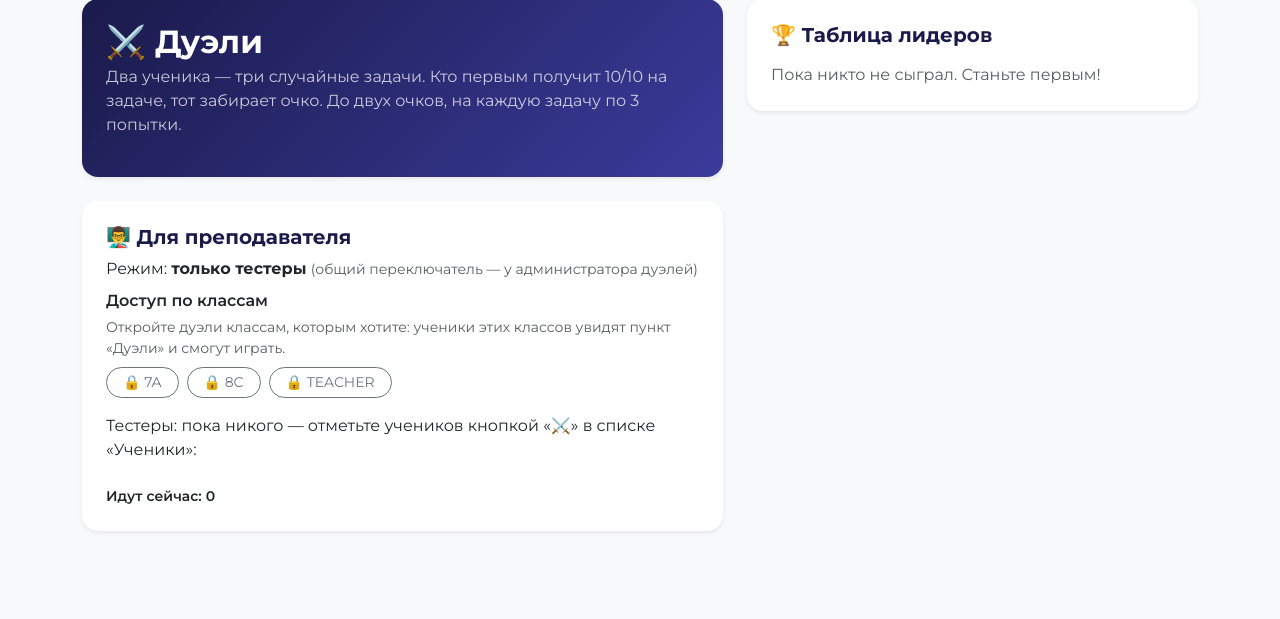
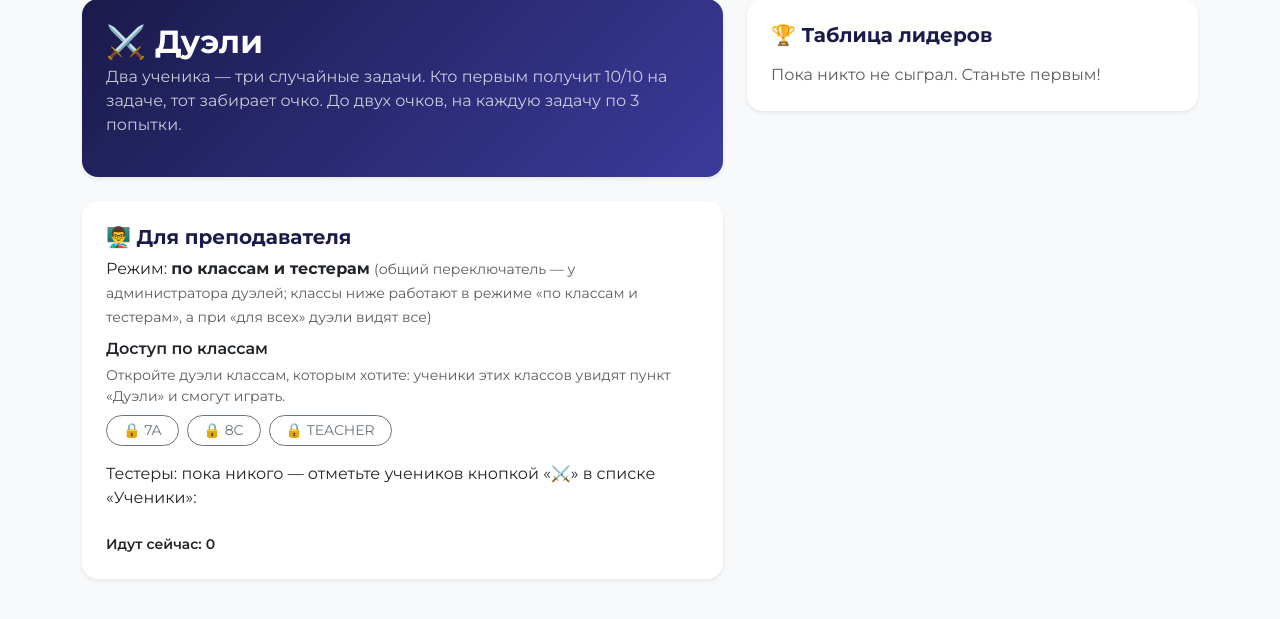
Before and after one commit to nurmash98/pifagor-contest, a Django app: page /duels/ in a window 1280 px wide; the page is wider, and only the part inside the window is pictured. Shown: the part 177-796 px from the top of that part. Before the commit the page ends 711 px from the top of that part, so only its background shows below. Run offline with Django 5.2, Linux system fonts and the light colour scheme; a user stored in the database is signed in; data comes from the database, SQL or seed files in the repository; data that the repository does not hold is empty.

Commit message:
Duels: clearer mode label 'по классам и тестерам'
Co-Authored-By: Claude Sonnet 5.5 <noreply@anthropic.com>
Claude-Session: https://claude.ai/code/session_01Qg9vQfd9x2tLvuvrYW3xy3

```diff
--- a/contest/duel_views.py
+++ b/contest/duel_views.py
@@ -231,7 +231,7 @@ def duel_leave(request, duel_id):
 @staff_member_required
 @require_POST
 def duels_toggle(request):
-    """Переключает режим дуэлей по кругу: выключены → только тестеры → для всех."""
+    """Переключает режим дуэлей по кругу: выключены → по классам и тестерам → для всех."""
     if not duels.is_duels_admin(request.user):
         messages.error(request, 'Управлять дуэлями может только администратор дуэлей.')
         return redirect('teacher_dashboard')
@@ -239,7 +239,7 @@ def duels_toggle(request):
     settings_obj = SiteSettings.get()
     settings_obj.duels_mode = order[(order.index(settings_obj.duels_mode) + 1) % len(order)]
     settings_obj.save()
-    labels = {'off': 'Дуэли выключены.', 'testers': 'Дуэли видят только тестеры.', 'all': 'Дуэли открыты для всех.'}
+    labels = {'off': 'Дуэли выключены.', 'testers': 'Дуэли видят только открытые классы и тестеры.', 'all': 'Дуэли открыты для всех.'}
     messages.success(request, labels[settings_obj.duels_mode])
     return redirect(request.POST.get('next') or 'teacher_dashboard')
 
--- a/contest/models.py
+++ b/contest/models.py
@@ -541,7 +541,7 @@ class ExamAnswer(models.Model):
 
 class SiteSettings(models.Model):
     """Общие переключатели сайта (одна строка, pk=1). Пока — режим дуэлей."""
-    DUEL_MODES = [('off', 'Выключены'), ('testers', 'Только тестеры'), ('all', 'Для всех')]
+    DUEL_MODES = [('off', 'Выключены'), ('testers', 'По классам и тестерам'), ('all', 'Для всех')]
     duels_mode = models.CharField(max_length=10, choices=DUEL_MODES, default='testers', verbose_name="Режим дуэлей")
     # Классы, которым преподаватели открыли дуэли (через запятую). Работает, пока режим не «выключены».
     duels_classes = models.CharField(max_length=500, blank=True, default='', verbose_name="Классы с доступом к дуэлям")
--- a/contest/templates/duels_home.html
+++ b/contest/templates/duels_home.html
@@ -20,8 +20,8 @@
             {% if mode %}
             <div class="card border-0 shadow-sm rounded-4 p-4 mb-4">
                 <h5 class="fw-bold mb-2" style="color:#1a1a4b;">👨‍🏫 Для преподавателя</h5>
-                <p class="mb-2">Режим: <strong>{% if mode == 'all' %}для всех{% elif mode == 'testers' %}только тестеры{% else %}выключены{% endif %}</strong>
-                    <span class="text-muted small">(общий переключатель — у администратора дуэлей)</span></p>
+                <p class="mb-2">Режим: <strong>{% if mode == 'all' %}для всех{% elif mode == 'testers' %}по классам и тестерам{% else %}выключены{% endif %}</strong>
+                    <span class="text-muted small">(общий переключатель — у администратора дуэлей; классы ниже работают в режиме «по классам и тестерам», а при «для всех» дуэли видят все)</span></p>
                 {% if mode == 'off' %}<div class="alert alert-secondary py-2 small">Дуэли выключены администратором — классы ниже откроются, когда их включат.</div>{% endif %}
                 <div class="fw-semibold mb-1">Доступ по классам</div>
                 <p class="text-muted small mb-2">Откройте дуэли классам, которым хотите: ученики этих классов увидят пункт «Дуэли» и смогут играть.</p>
--- a/contest/templates/student_list.html
+++ b/contest/templates/student_list.html
@@ -45,7 +45,7 @@
                 {% if duels_admin %}
                 <form method="post" action="{% url 'student_toggle_duel_tester' student.id %}">
                     {% csrf_token %}
-                    <button type="submit" class="btn btn-sm rounded-pill px-3 {% if student.duel_tester %}btn-warning{% else %}btn-outline-secondary{% endif %}" title="Тестер дуэлей: видит дуэли, пока они в режиме «только тестеры»">⚔️ {% if student.duel_tester %}Тестер{% else %}Не тестер{% endif %}</button>
+                    <button type="submit" class="btn btn-sm rounded-pill px-3 {% if student.duel_tester %}btn-warning{% else %}btn-outline-secondary{% endif %}" title="Тестер дуэлей: видит дуэли, пока они в режиме «по классам и тестерам»">⚔️ {% if student.duel_tester %}Тестер{% else %}Не тестер{% endif %}</button>
                 </form>
                 {% endif %}
                 {% if not student.user.is_active %}
--- a/contest/templates/teacher_dashboard.html
+++ b/contest/templates/teacher_dashboard.html
@@ -16,7 +16,7 @@
             <a href="{% url 'suspicious_students' %}" class="btn btn-outline-danger btn-sm rounded-pill px-3">⚠ Подозрительные</a>
             {% if duels_admin %}
             <form method="post" action="{% url 'duels_toggle' %}" class="d-inline">{% csrf_token %}
-                <button type="submit" class="btn btn-sm rounded-pill px-3 {% if duels_mode == 'all' %}btn-success{% elif duels_mode == 'testers' %}btn-warning{% else %}btn-outline-secondary{% endif %}" title="Нажмите, чтобы переключить: выключены → только тестеры → для всех">⚔️ Дуэли: {% if duels_mode == 'all' %}для всех{% elif duels_mode == 'testers' %}только тестеры{% else %}выключены{% endif %}</button>
+                <button type="submit" class="btn btn-sm rounded-pill px-3 {% if duels_mode == 'all' %}btn-success{% elif duels_mode == 'testers' %}btn-warning{% else %}btn-outline-secondary{% endif %}" title="Нажмите, чтобы переключить: выключены → по классам и тестерам → для всех">⚔️ Дуэли: {% if duels_mode == 'all' %}для всех{% elif duels_mode == 'testers' %}по классам и тестерам{% else %}выключены{% endif %}</button>
             </form>
             {% endif %}
         </div>
--- a/contest/tests.py
+++ b/contest/tests.py
@@ -1046,7 +1046,7 @@ class DuelsTeacherViewTests(TestCase):
         self.assertIn('/duels/', self.client.get(reverse('all_tasks')).content.decode())
         page = self.client.get(reverse('duels')).content.decode()
         self.assertIn('Для преподавателя', page)
-        self.assertIn('только тестеры', page)
+        self.assertIn('по классам и тестерам', page)
         self.client.login(username='sv', password='x')
         self.assertNotIn('/duels/', self.client.get(reverse('all_tasks')).content.decode())
         self.assertRedirects(self.client.get(reverse('duels')), reverse('all_tasks'))
```
Also changed, not shown: contest/migrations/0036_duel_mode_label.py (added).
